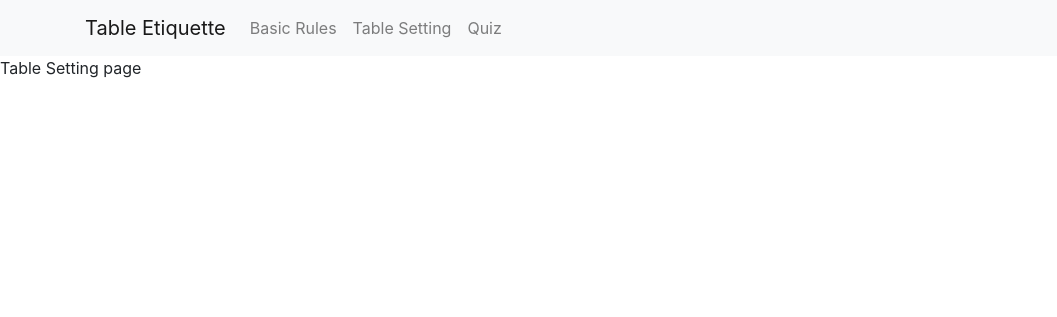
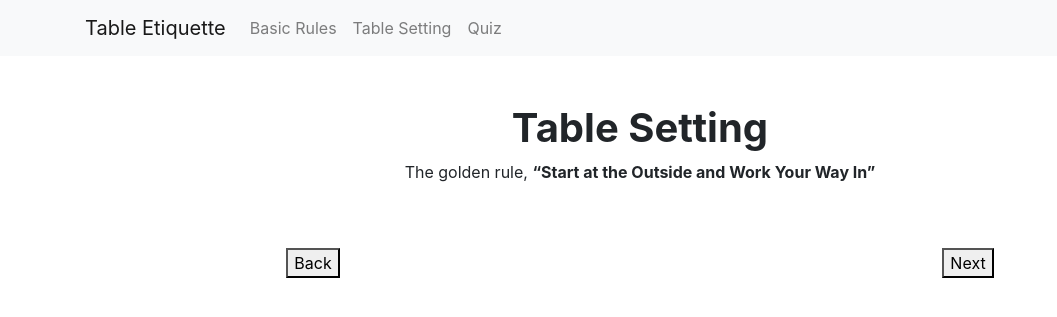
Before and after one commit to KimlyTor/Table-Etiquette, a Flask app: page /table_setting in a window 1280 px wide. Shown: the top 317 px of the page, without its empty margins (0-1057 px from the left). Run offline with Flask 2, Linux system fonts and the light colour scheme; some libraries are stand-ins or nearby versions.

Commit message:
table_setting landing page

```diff
--- a/server.py
+++ b/server.py
@@ -2,8 +2,6 @@ from flask import Flask
 from flask import render_template
 from flask import Response, request, jsonify
 app = Flask(__name__)
-
-
 
 # ROUTES
 @app.route('/')
--- a/templates/table_setting.html
+++ b/templates/table_setting.html
@@ -1,5 +1,18 @@
 {% extends "layout.html" %}
 
 {% block content %}
-    Table Setting page
+    <div class="row justify-content-center align-items-center my-5">
+        <div class="col-sm-auto">
+            <h1 class="font-weight-bold text-center">Table Setting</h1>
+            <p class="text-center">The golden rule, <span class="font-weight-bold">“Start at the Outside and Work Your Way In”</span></p>
+        </div>
+    </div>
+    <div class="row justify-content-around">
+        <div class="col-sm-auto">
+            <button>Back</button>
+        </div>
+        <div class="col-sm-auto">
+            <button>Next</button>
+        </div>
+    </div>
 {% endblock %}
```
